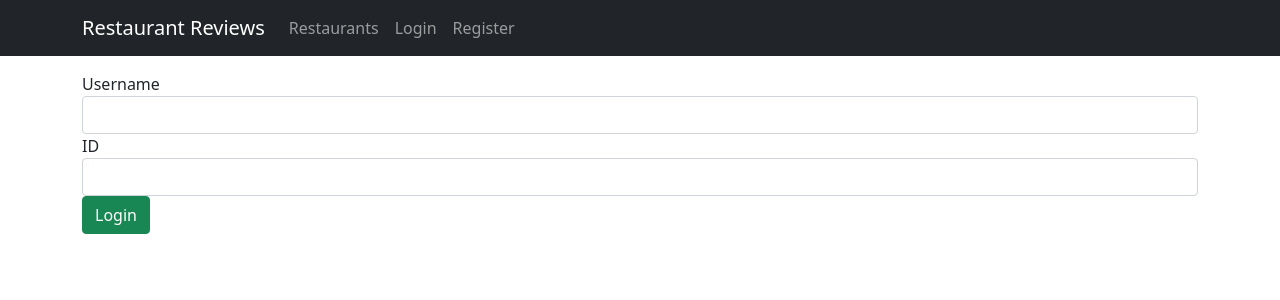
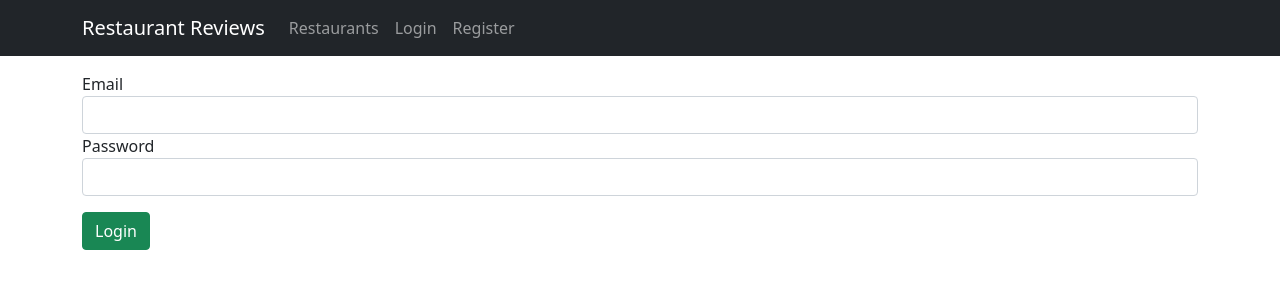
Before and after one commit to balda-kamil/turbo-potato_mern, a React (Create React App) app in the folder front-end/: page /login in a window 1280 px wide. Shown: the top 300 px of the page. Built offline with nearby package versions, Linux system fonts and the light colour scheme.

Commit message:
login resposnse added

```diff
--- a/front-end/src/components/login.js
+++ b/front-end/src/components/login.js
@@ -1,4 +1,5 @@
 import React, { useState } from "react";
+import axios from 'axios'
 
 const Login = props => {
   const initialUserState = {
@@ -7,6 +8,7 @@ const Login = props => {
   };
 
   const [user, setUser] = useState(initialUserState);
+  const [error, setError] = useState();
 
   const handleInputChange = event => {
     const { name, value } = event.target;
@@ -14,39 +16,47 @@ const Login = props => {
   };
 
   const login = () => {
-    props.login(user)
-    props.history.push('/');
+    axios.post('http://localhost:5000/user/login', user)
+      .then(resp => {
+        console.log("RESP",  resp)
+        if(resp.status === 200){
+          console.log(resp, 'User logged in!')
+        }
+      })
+      .catch(err => {
+        console.error(err.response.data)
+        setError(err.response.data)
+      })
   }
 
   return (
     <div className="submit-form">
       <div>
         <div className="form-group">
-          <label htmlFor="user">Username</label>
+          <label htmlFor="email">Email</label>
           <input
             type="text"
             className="form-control"
-            id="name"
+            id="email"
             required
-            value={user.name}
+            value={user.email || ""}
             onChange={handleInputChange}
-            name="name"
+            name="email"
           />
         </div>
-
         <div className="form-group">
-          <label htmlFor="id">ID</label>
+          <label htmlFor="password">Password</label>
           <input
-            type="text"
+            type="password"
             className="form-control"
-            id="id"
+            id="password"
             required
-            value={user.id}
+            value={user.password || ""}
             onChange={handleInputChange}
-            name="id"
+            name="password"
           />
         </div>
-
+        <p>{error && error}</p>
         <button onClick={login} className="btn btn-success">
           Login
         </button>
```
